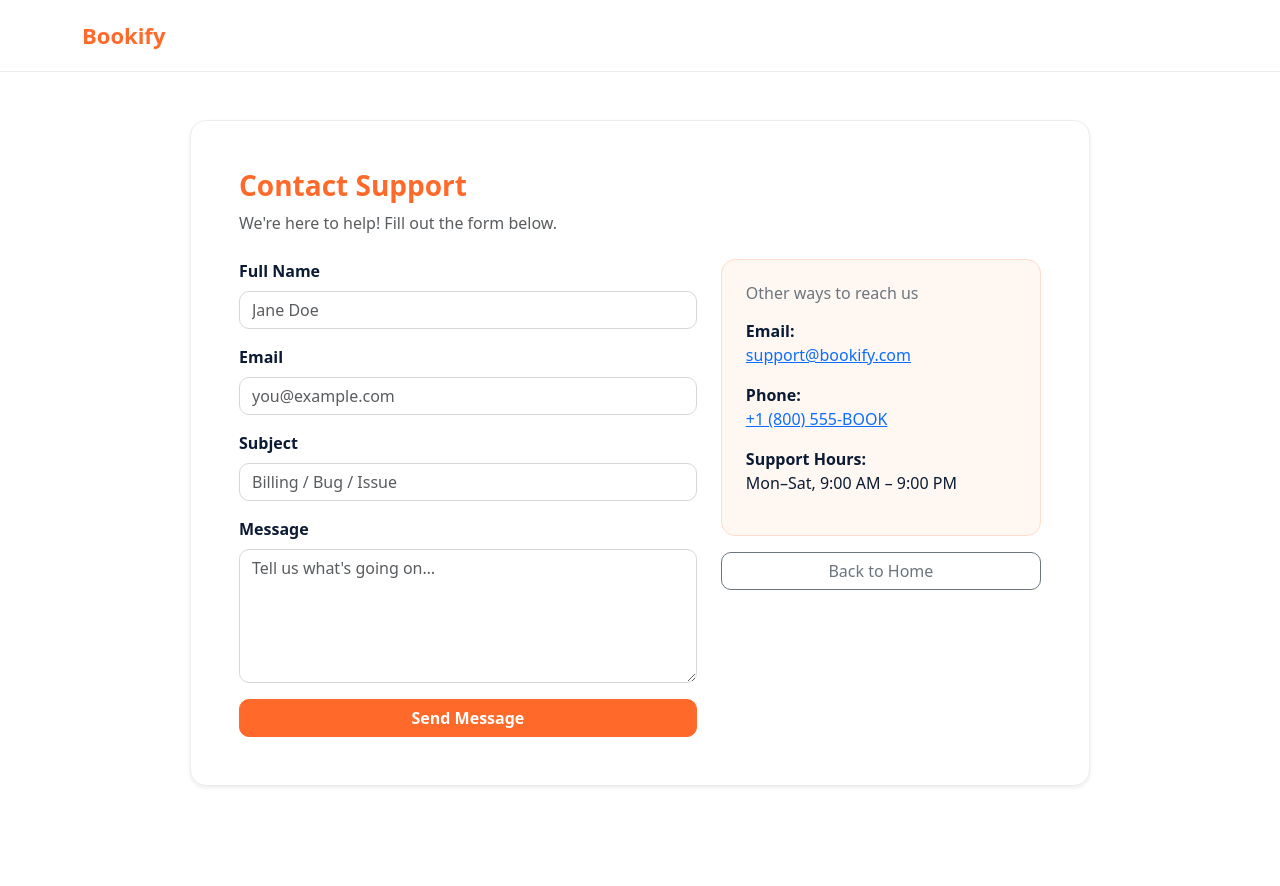
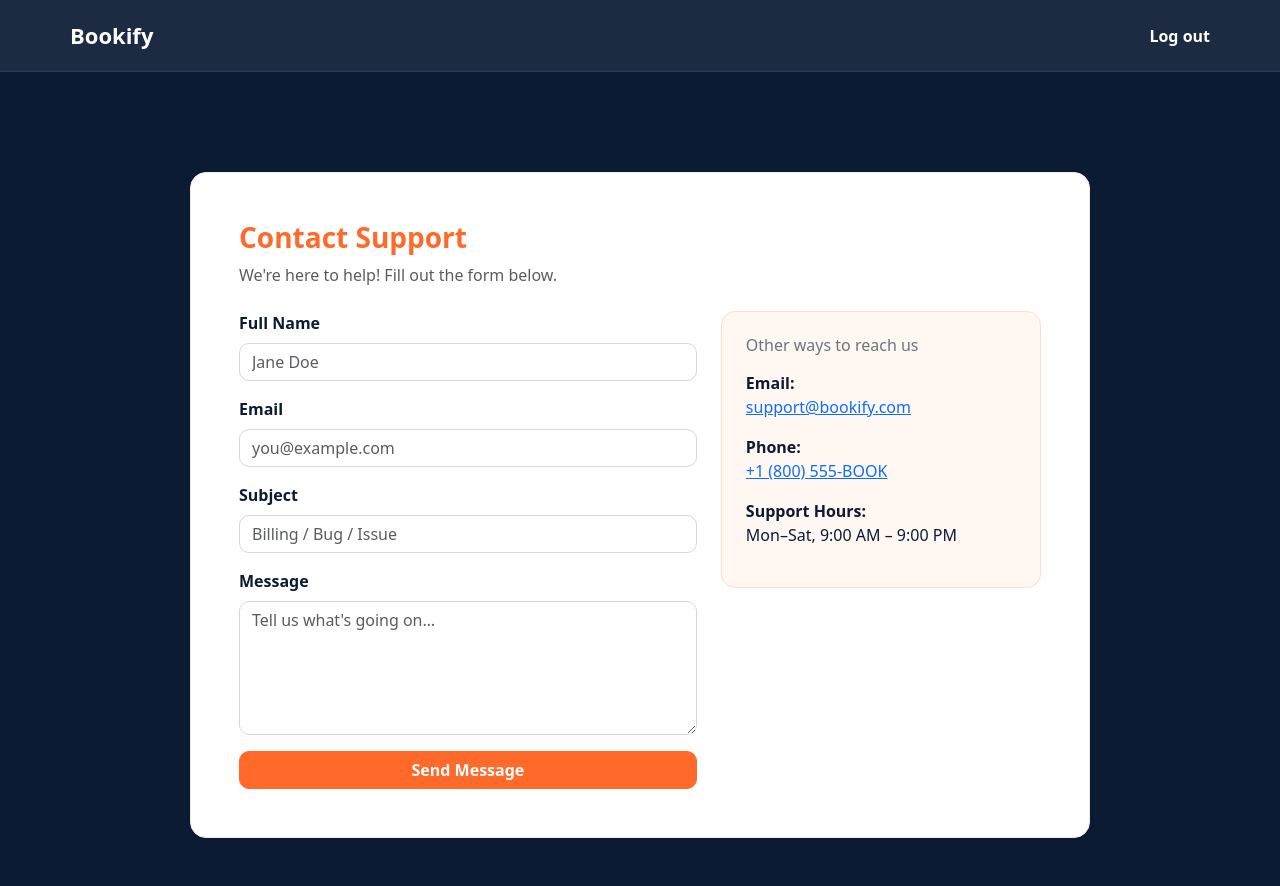
Before and after one commit to eligeabiantoun/bookify, a Django app: page /support/ in a window 1280 px wide. Before the commit the page ends 787 px from the top, so only its background shows below. Run offline with Django 5.2, Linux system fonts and the light colour scheme; parts of the project's set-up code (start-up, migrations or seed data) failed here and were passed over.

Commit message:
Update contact_support.html

```diff
--- a/templates/accounts/contact_support.html
+++ b/templates/accounts/contact_support.html
@@ -6,7 +6,6 @@
   <meta name="viewport" content="width=device-width, initial-scale=1" />
   <title>Contact Support • Bookify</title>
 
-  <!-- Bootstrap -->
   <link href="https://cdn.jsdelivr.net/npm/bootstrap@5.3.3/dist/css/bootstrap.min.css" rel="stylesheet">
 
   <style>
@@ -19,21 +18,26 @@
     }
 
     body {
-      background: #ffffff;
+      background: var(--navy);
       font-family: system-ui, -apple-system, Segoe UI, Roboto;
       color: var(--navy);
     }
 
     /* NAVBAR */
     .nav-custom {
-      background: #ffffff;
-      border-bottom: 1px solid #ececec;
+      background: #1c2a42;
+      border-bottom: 1px solid #2a3c5a;
       padding: 14px 0;
     }
+    /* UPDATED: Reduce left padding further to 3px for near-edge placement */
+    .nav-custom .container {
+      padding-left: 0px !important;
+      padding-right: 0px;
+    }
+
     .nav-custom .nav-link {
       font-weight: 600;
-      color: var(--navy);
-      margin-left: 10px;
+      color: #ffffff;
     }
     .nav-custom .nav-link:hover,
     .nav-custom .nav-link.active {
@@ -41,8 +45,33 @@
     }
     .navbar-brand {
       font-weight: 900;
-      color: var(--accent);
+      color: #ffffff;
       font-size: 22px;
+      margin-left: 0;
+      padding-left: 0;
+      transition: color 0.15s ease-in-out;
+    }
+    /* Bookify hover effect (turns orange) */
+    .navbar-brand:hover {
+        color: var(--accent) !important;
+    }
+
+    /* Nav links container remains on the right */
+    .nav-links-right {
+        display: flex;
+        align-items: center;
+        margin-left: auto;
+    }
+
+    .nav-links-right .nav-item {
+        margin: 0;
+    }
+
+    .nav-links-right .nav-item .nav-link {
+        padding-left: 0;
+        padding-right: 0;
+        border-right: none;
+        margin-right: 0;
     }
 
     /* CARD */
@@ -89,12 +118,15 @@
       color: var(--accent);
       font-weight: 800;
     }
+    /* Vertical alignment adjustment for the main content */
+    .main-content {
+      padding-top: 100px !important;
+    }
   </style>
 </head>
 
 <body>
 
-  <!-- NAV -->
   <nav class="navbar navbar-expand-lg nav-custom">
     <div class="container">
       <a class="navbar-brand" href="{% url 'home' %}">Bookify</a>
@@ -102,26 +134,28 @@
         <span class="navbar-toggler-icon"></span>
       </button>
 
-      <div id="nav" class="collapse navbar-collapse justify-content-end">
+      <div class="nav-links-right">
+        <ul class="navbar-nav">
+          <li class="nav-item">
+            <a class="nav-link" href="{% url 'logout' %}">Log out</a>
+          </li>
+        </ul>
       </div>
     </div>
   </nav>
 
-  <!-- CONTENT -->
-  <main class="py-5">
+  <main class="py-5 main-content">
     <div class="container">
       <div class="mx-auto support-card shadow-sm rounded-4 p-4 p-md-5" style="max-width: 900px;">
 
         <h1 class="h3 support-title mb-2">Contact Support</h1>
         <p class="text-muted mb-4">We're here to help! Fill out the form below.</p>
 
-        <!-- SUCCESS ALERT -->
         <div id="successBox" class="alert alert-success d-none rounded-3" role="alert">
           <strong>Thank you!</strong> Our team will respond shortly.
         </div>
 
         <div class="row g-4">
-          <!-- FORM -->
           <div class="col-lg-7">
             <form id="supportForm" novalidate>
 
@@ -154,7 +188,6 @@
             </form>
           </div>
 
-          <!-- SIDE CONTACT OPTIONS -->
           <div class="col-lg-5">
             <div class="p-4 contact-box">
               <h2 class="h6 text-secondary mb-3">Other ways to reach us</h2>
@@ -174,10 +207,6 @@
                 Mon–Sat, 9:00 AM – 9:00 PM
               </div>
             </div>
-
-            <div class="d-grid mt-3">
-              <a class="btn btn-outline-secondary" href="{% url 'home' %}">Back to Home</a>
-            </div>
           </div>
         </div>
 
@@ -185,7 +214,6 @@
     </div>
   </main>
 
-  <!-- JS -->
   <script src="https://cdn.jsdelivr.net/npm/bootstrap@5.3.3/dist/js/bootstrap.bundle.min.js"></script>
 
   <script>
```
